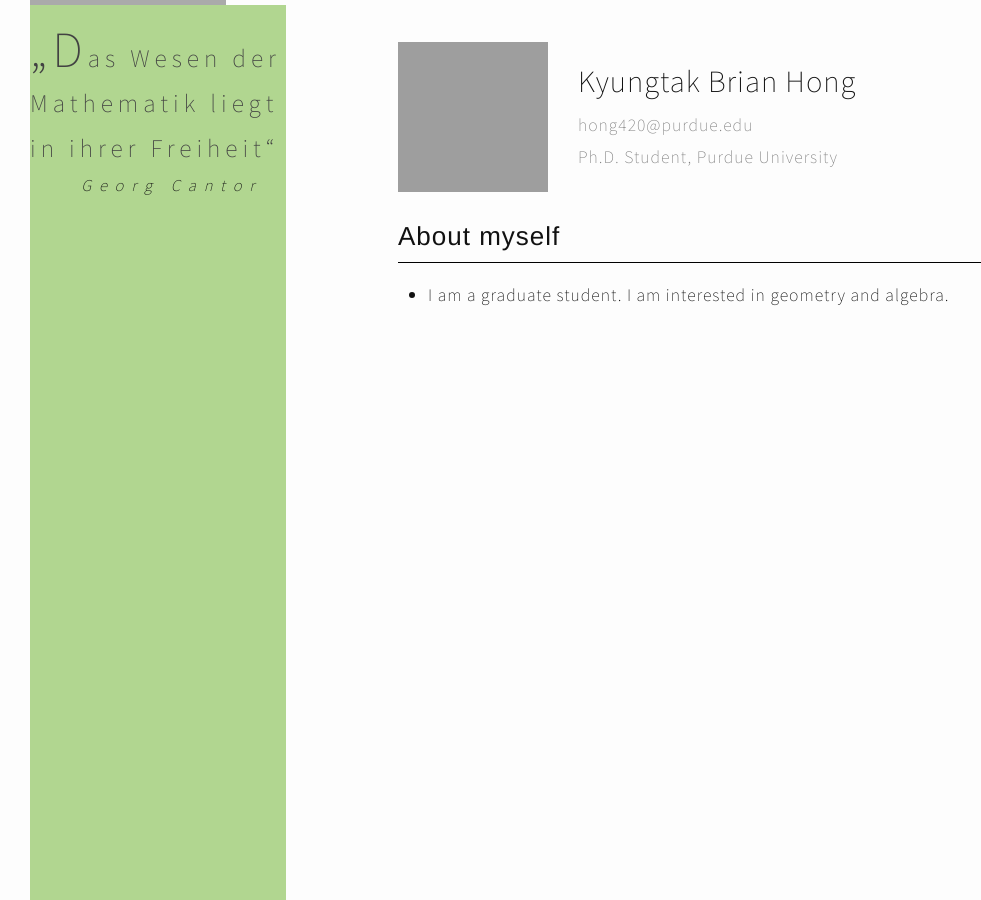
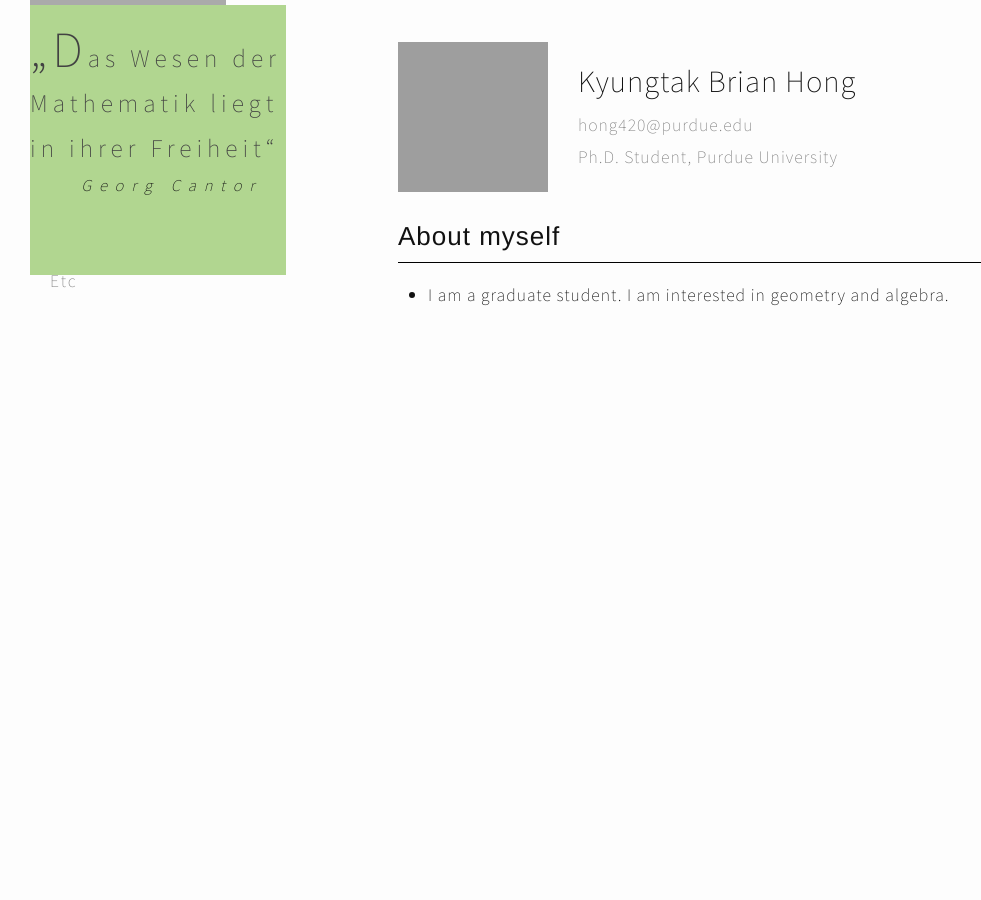
Before and after one commit to Kyungtak-Hong/kyungtak-hong.github.io, a Jekyll site: the page built from index.md, in a window 1280 px wide. Shown: the whole page, without its empty margins (0-981 px from the left). Built offline with Jekyll 4.4.1, drawn with Linux system fonts in a browser that asks for light colours; grey boxes are pictures that could not be loaded.

Commit message:
Update _layout.scss

```diff
--- a/_sass/_layout.scss
+++ b/_sass/_layout.scss
@@ -19,7 +19,7 @@
 .site-title-wrapper {
     position: fixed;
     width: 20%;
-    height: 100%;
+    height: 30%;
    background: #B1D690;
     @include media-query($on-palm) {
         position: relative;
```
